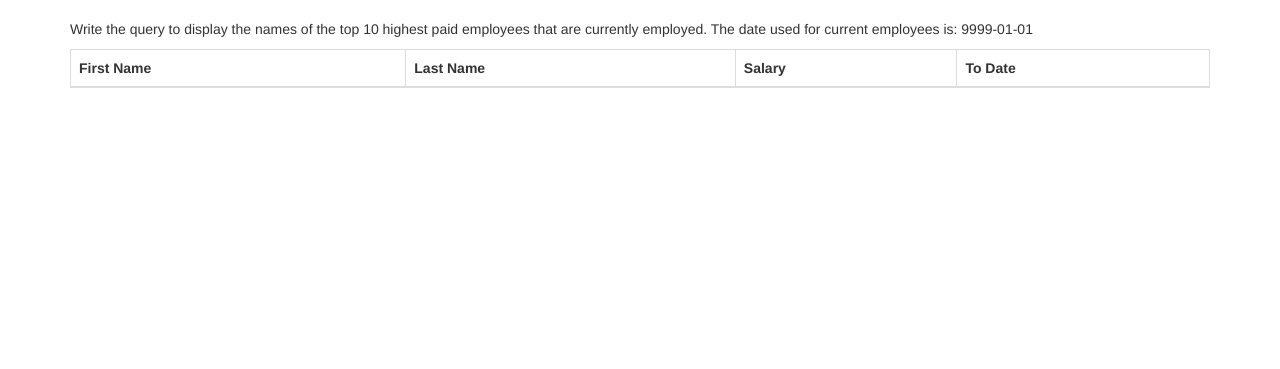
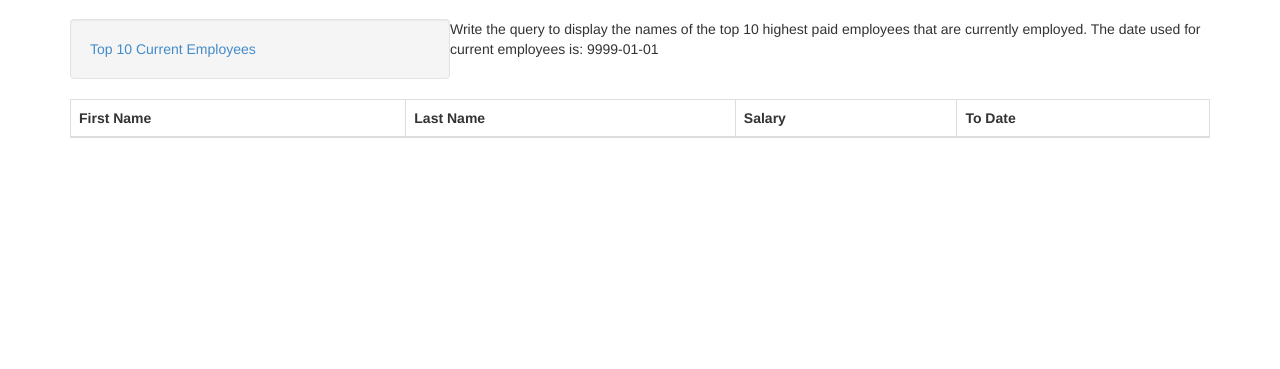
Before and after one commit to hariDasu/phpBench, a PHP site: page / in a window 1280 px wide. Shown: the part 51-420 px from the top of the page. Run offline with PHP 8.4, Linux system fonts and the light colour scheme; data that the repository does not hold is empty; some libraries are stand-ins or nearby versions.

Commit message:
bootstrap-ing

```diff
--- a/index.php
+++ b/index.php
@@ -1,5 +1,4 @@
 <?php
-
 
 /**
  * Created by PhpStorm.
@@ -7,8 +6,6 @@
  * Date: 6/22/14
  * Time: 2:06 PM
  */
-
-
 
 /*** mysql hostname ***/
 $hostname = 'localhost';
@@ -23,8 +20,6 @@ $username = 'root';
 $password = 'lDSSJ1Sp2y';
 
 ?>
-
-
 
 <!DOCTYPE html>
 <html lang="en">
@@ -78,6 +73,10 @@ $password = 'lDSSJ1Sp2y';
 </div>
 
 <div class="container">
+    <div class="well col-md-4 col-lg-4 col-sm-4">
+        <a href="index.php">Top 10 Current Employees</a>
+
+    </div>
 
     <p>Write the query to display the names of the top 10 highest paid employees that are currently employed.
 
@@ -107,9 +106,8 @@ $password = 'lDSSJ1Sp2y';
                 echo $e->getMessage();
             }
 
-
-
-    ?></tbody>
+            ?>
+        </tbody>
     </table>
 
 </div> <!-- /container -->
```
Lines whose indentation alone changed are shown as unchanged.
